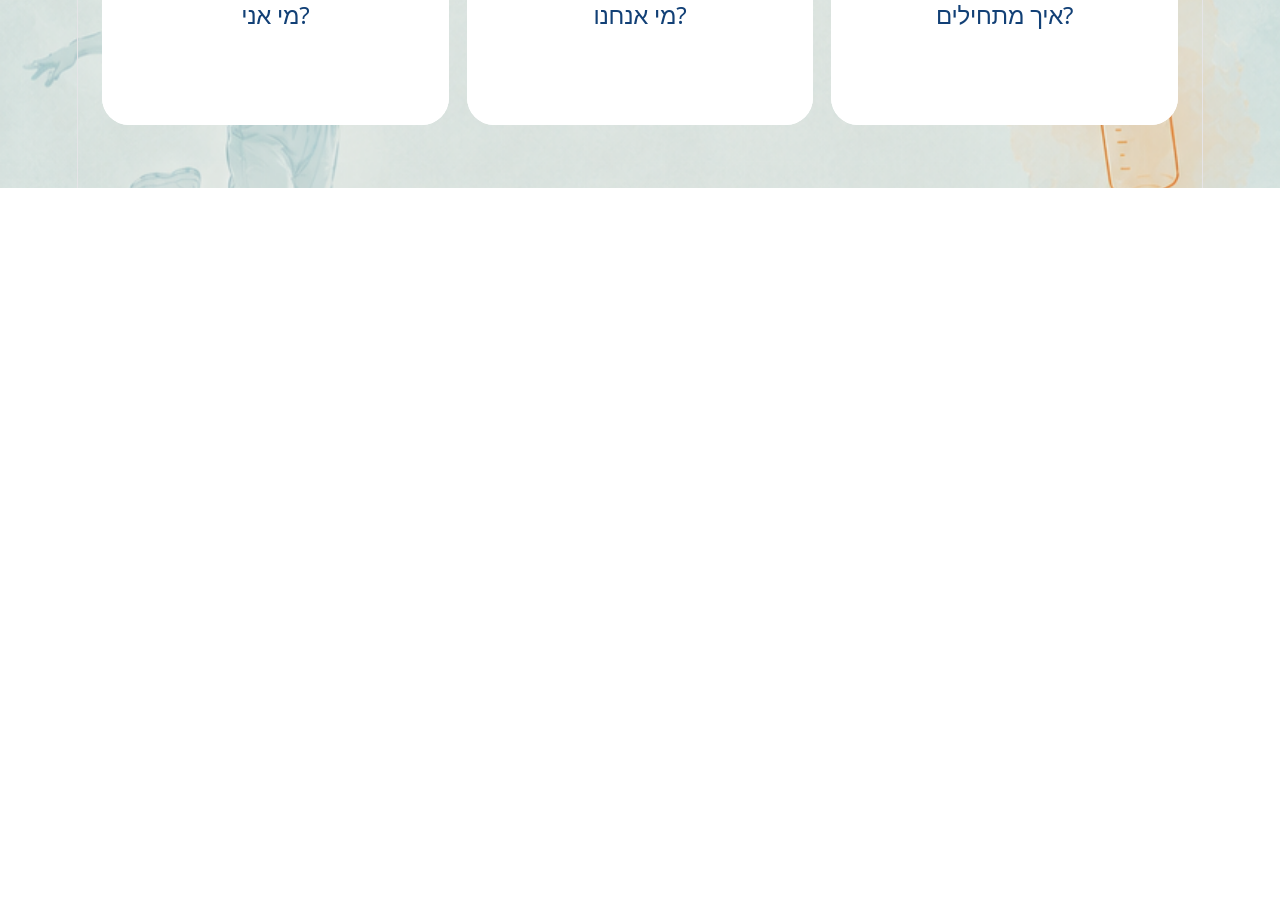
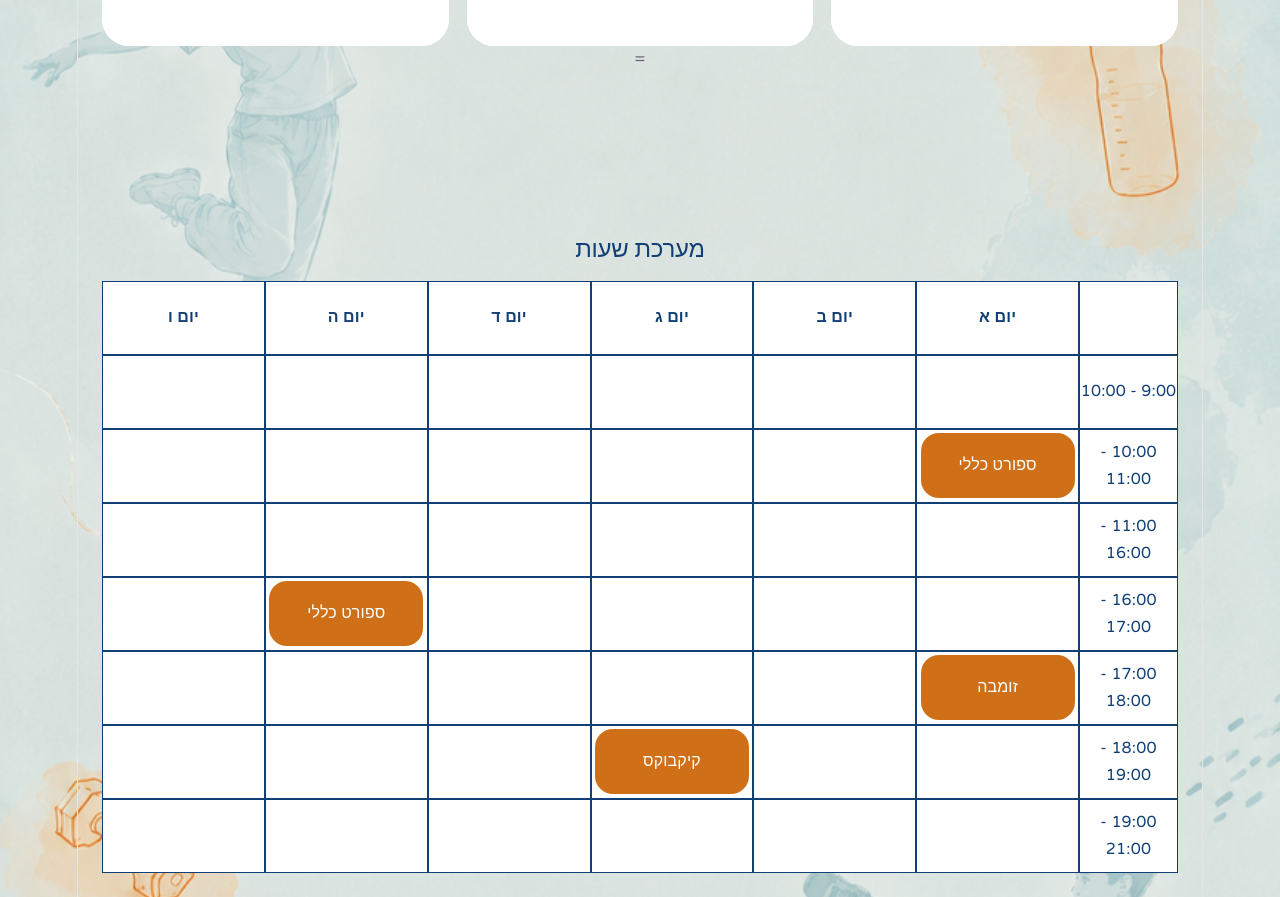
Before and after one commit to shircohen83/shtodio, a React (Vite) app: page / in a window 1280 px wide. Shown: the part 660-1557 px from the top of the page. Before the commit the page ends 848 px from the top, so only its background shows below. Built offline with nearby package versions, Linux system fonts and the light colour scheme.

Commit message:
added weekly schedule component and style

```diff
--- a/src/App.tsx
+++ b/src/App.tsx
@@ -3,6 +3,38 @@ import "./App.css";
 
 import logo from "./assets/images/logo.png";
 import InfoCard from "./components/InfoCard";
+import WeeklySchedule from "./components/WeeklySchedule";
+
+const lessons = [
+    {
+        id: "zumba",
+        title: "זומבה",
+        day: 0,
+        startHour: 17,
+        duration: 1,
+    },
+    {
+        id: "kickboxing",
+        title: "קיקבוקס",
+        day: 2,
+        startHour: 18,
+        duration: 1,
+    },
+    {
+        id: "general-sport",
+        title: "ספורט כללי",
+        day: 4,
+        startHour: 16,
+        duration: 1,
+    },
+    {
+      id: "general-sport",
+      title: "ספורט כללי",
+      day: 0,
+      startHour: 10,
+      duration: 1,
+    },
+];
 
 function App() {
   return (
@@ -27,9 +59,7 @@ function App() {
 
       </div>
 
-    <section className="schedule">
-
-    </section>
+   =<WeeklySchedule lessons={lessons} />
 
     </main>
   );
--- /dev/null
+++ b/src/components/WeeklySchedule.css
@@ -0,0 +1,40 @@
+.weekly-schedule {
+    display: grid;
+    gap: 1rem;
+    margin-top: 9rem;
+}
+
+.schedule-grid {
+    display: grid;
+    grid-template-columns: 5.5rem repeat(6, minmax(5rem, 1fr));
+    grid-auto-rows: minmax(4rem, auto);
+    direction: rtl;
+    overflow-x: auto;
+}
+
+.schedule-cell {
+    min-height: 4rem;
+    border: 1px solid var(--tertiary-color);
+    background: var(--white);
+}
+
+.schedule-header,
+.schedule-hour {
+    display: grid;
+    place-items: center;
+    font-weight: 600;
+    color: var(--tertiary-color);
+}
+
+.lesson-card {
+    z-index: 1;
+    display: grid;
+    place-items: center;
+    margin: 0.25rem;
+    padding: 0.5rem;
+    border-radius: 1rem;
+    background: var(--secondary-color);
+    color: var(--white);
+    text-align: center;
+    text-decoration: none;
+}
--- /dev/null
+++ b/src/components/WeeklySchedule.tsx
@@ -0,0 +1,94 @@
+import "./WeeklySchedule.css";
+
+interface Lesson {
+    id: string;
+    title: string;
+    day: number;
+    startHour: number;
+    duration: number;
+}
+
+interface WeeklyScheduleProps {
+    lessons: Lesson[];
+}
+
+const days = ["א", "ב", "ג", "ד", "ה", "ו"];
+
+const WeeklySchedule = ({ lessons }: WeeklyScheduleProps) => {
+    /* array that will contain the importent hours that are connected to a lesson and therefor needs to be presented(no doubles due to Set) */
+    const boundaries = Array.from(
+        new Set([
+            9,
+            21,
+            ...lessons.flatMap((lesson) => [/*start and finish time is inserted to the array for each lesson  */
+                lesson.startHour,
+                lesson.startHour + lesson.duration,
+            ]),
+        ])
+    ).sort((a, b) => a - b);/*sorting times from small to large with this activating fun that sort applies on pairs*/
+
+    const timeSlots = boundaries.slice(0, -1).map((start, index) => ({/*slice(0, -1) is the array from 0 to the end not including the last */
+        start,
+        end: boundaries[index + 1],
+    }));/*every pair of hours in bounderies gets a time slot to start and end according to them  */
+
+    return (
+        <section className="weekly-schedule">
+            <h2>מערכת שעות</h2>
+
+            <div className="schedule-grid">
+                <div className="schedule-cell schedule-header" />
+
+                {days.map((day) => (
+                    <div className="schedule-cell schedule-header" key={day}>
+                        יום {day}
+                    </div>
+                ))}
+
+                {timeSlots.map((slot, rowIndex) => (
+                    <>
+                        <div
+                            className="schedule-cell schedule-hour"
+                            key={`hour-${slot.start}`}
+                            style={{ gridRow: rowIndex + 2 }}
+                        >
+                            {slot.start}:00 - {slot.end}:00
+                        </div>
+
+                        {days.map((day, dayIndex) => (
+                            <div
+                                className="schedule-cell"
+                                key={`${day}-${slot.start}`}
+                                style={{
+                                    gridColumn: dayIndex + 2, /*first row and column are for the hours and days option */
+                                    gridRow: rowIndex + 2,
+                                }}
+                            />
+                        ))}
+                    </>
+                ))}
+
+                {lessons.map((lesson) => {
+                    const startRow = boundaries.indexOf(lesson.startHour) + 2;
+                    const endRow = boundaries.indexOf(lesson.startHour + lesson.duration) + 2;
+
+                    return (
+                        <a
+                            key={lesson.id}
+                            href={`/lessons/${lesson.id}`}
+                            className="lesson-card"
+                            style={{
+                                gridColumn: lesson.day + 2,
+                                gridRow: `${startRow} / ${endRow}`,
+                            }}
+                        >
+                            {lesson.title}
+                        </a>
+                    );
+                })}
+            </div>
+        </section>
+    );
+};
+
+export default WeeklySchedule;
```
